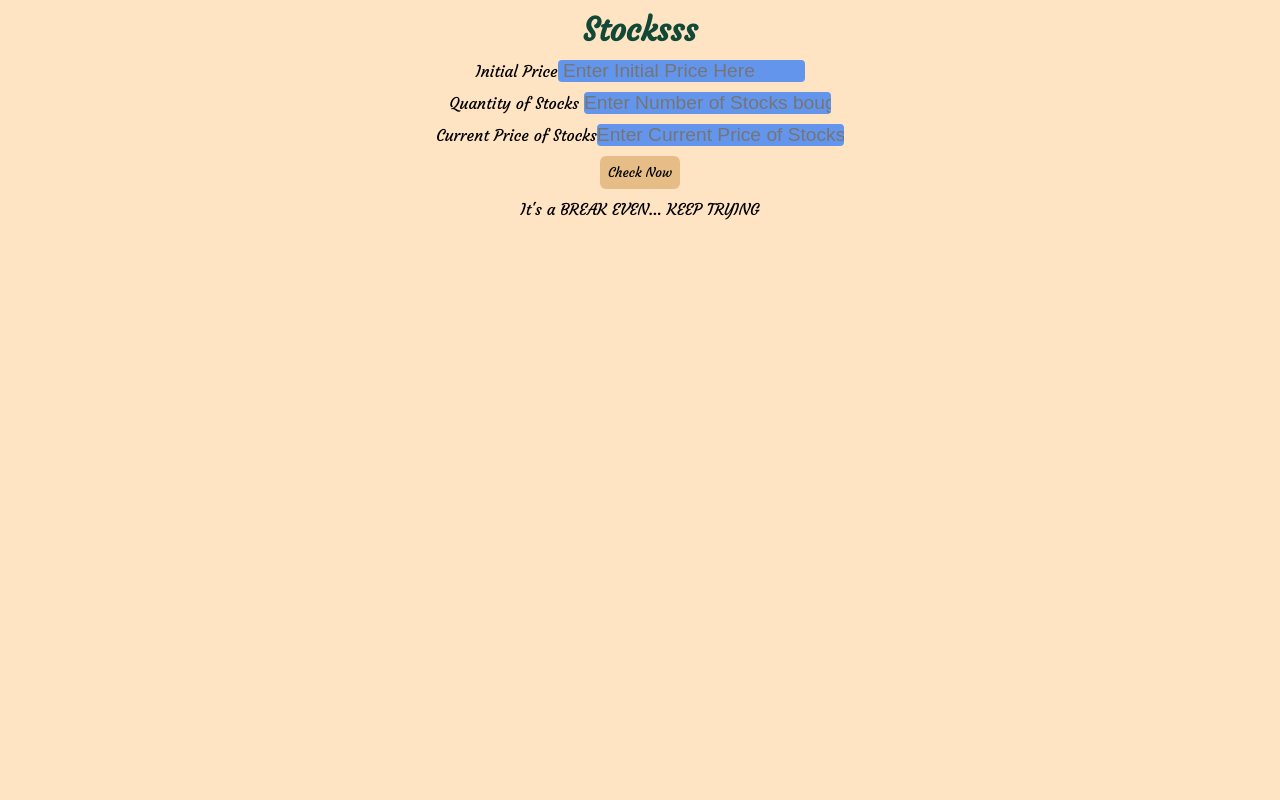
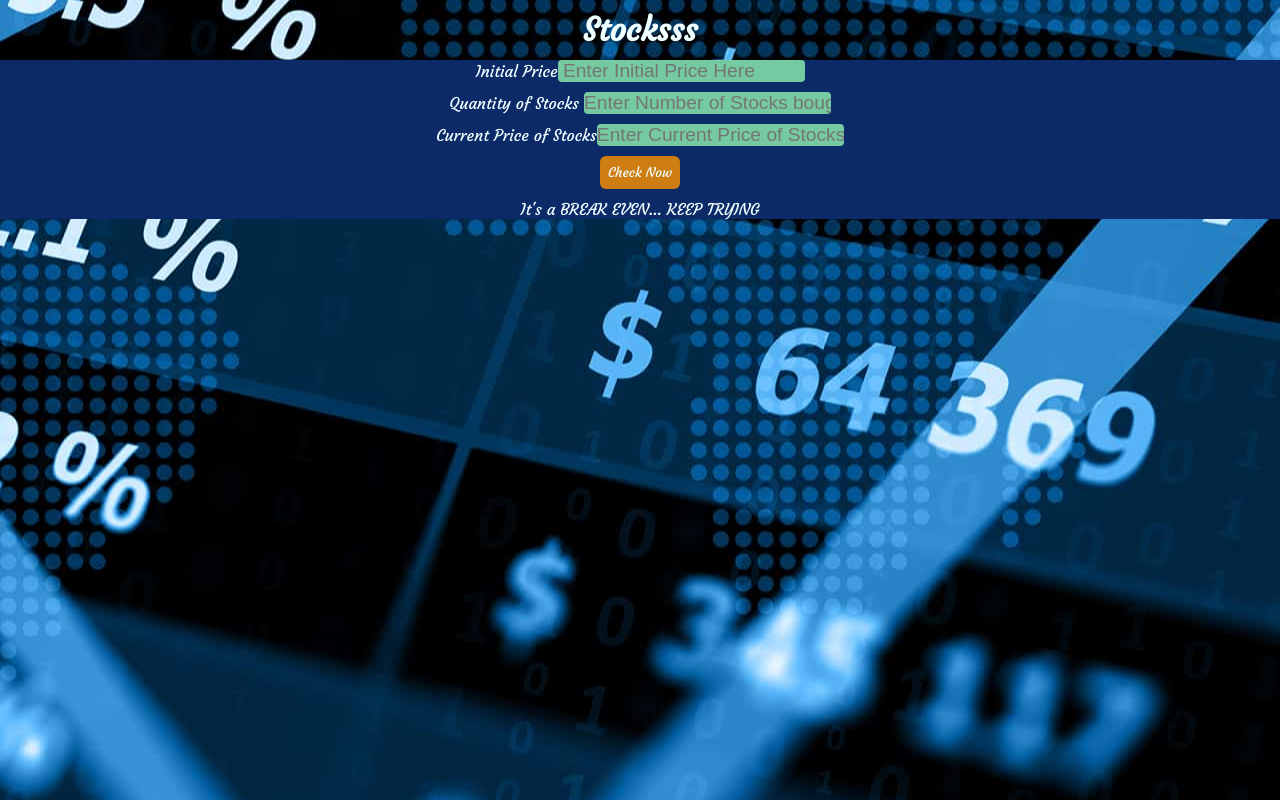
Before and after one commit to jDineshKarthic/mark14-Stock-Purchase, a plain HTML site: page index.html in a window 1280 px wide. Drawn offline with Linux system fonts and the light colour scheme.

Commit message:
update  :styles

```diff
--- a/styles.css
+++ b/styles.css
@@ -8,21 +8,28 @@
   }
   body{
     background-color: bisque;
+    background-image: url("./image/1393720.jpg");
+    background-position: center;
 
   }
 h1{
-    color: rgb(17, 73, 54);
+    color: rgb(18, 238, 165);
 }
 body label,button,div,h1{
     text-align: center;
     font-family: 'Courgette', cursive;
     display: block;
     margin: 10px auto;
+    color: azure;
 
 }
+main{
+    background-color: rgb(13, 42, 104);
+    border-radius: solid 2px;
+}
 input{
-    color: rgb(39, 19, 70);
-    background-color: cornflowerblue;
+    color: rgb(219, 218, 219);
+    background-color: rgb(117, 202, 162);
     border: none;
     border-radius: 4px;
     font-size: larger;
@@ -30,7 +37,7 @@ input{
 button{
     padding: 8px;
     margin: 8px auto;
-    background-color: rgb(231, 189, 135);
+    background-color: rgb(206, 125, 19);
     border: none;
     border-radius: 6px;;
 }
```
Also changed, not shown: image/1393720.jpg (added).
